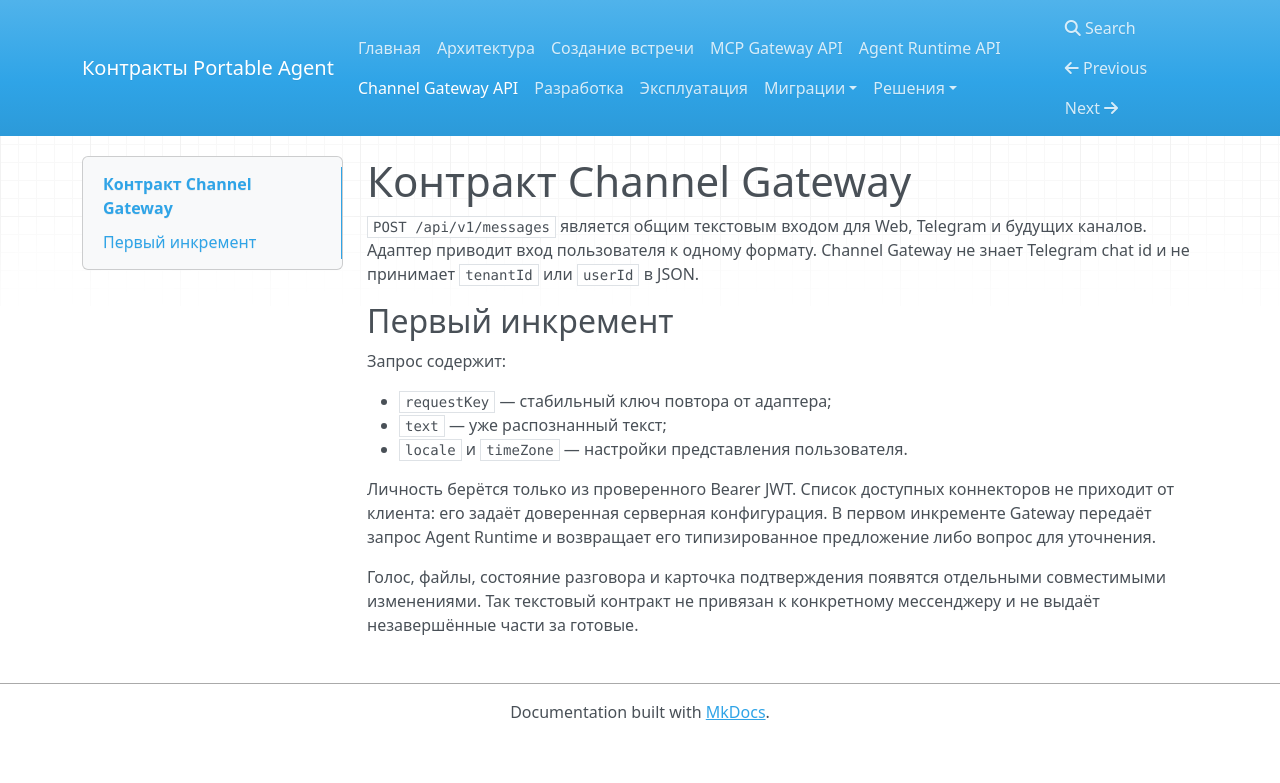
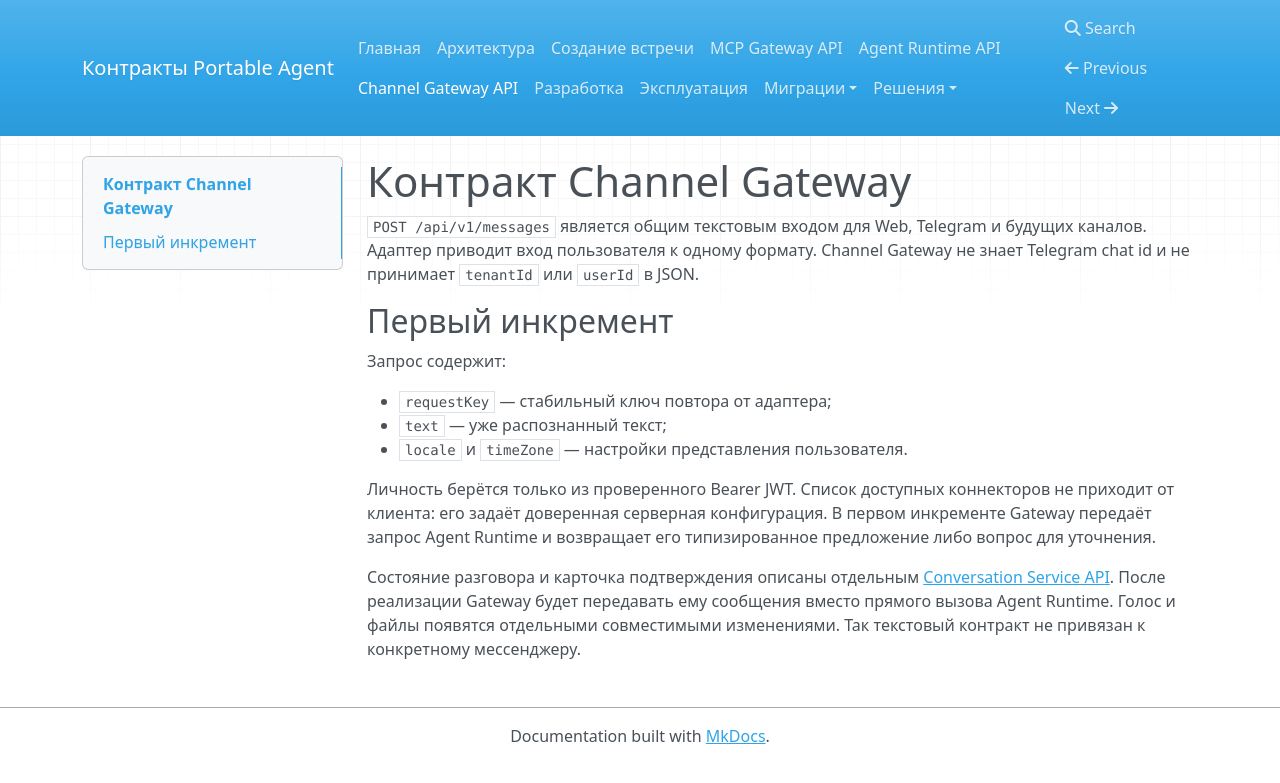
Before and after one commit to portable-agent/contracts, an MkDocs documentation site: the page built from docs/channel-gateway.md, in a window 1280 px wide. Shown: the top 783 px of the page. Built offline with MkDocs 1.6.1, drawn with Linux system fonts in a browser that asks for light colours; nearby versions of some CDN libraries.

Commit message:
feat: добавить контракт сервиса диалогов (#15)

```diff
--- a/docs/channel-gateway.md
+++ b/docs/channel-gateway.md
@@ -16,5 +16,7 @@
 его задаёт доверенная серверная конфигурация. В первом инкременте Gateway передаёт запрос Agent Runtime
 и возвращает его типизированное предложение либо вопрос для уточнения.
 
-Голос, файлы, состояние разговора и карточка подтверждения появятся отдельными совместимыми изменениями.
-Так текстовый контракт не привязан к конкретному мессенджеру и не выдаёт незавершённые части за готовые.
+Состояние разговора и карточка подтверждения описаны отдельным
+[Conversation Service API](conversation-service.md). После реализации Gateway будет передавать ему
+сообщения вместо прямого вызова Agent Runtime. Голос и файлы появятся отдельными совместимыми
+изменениями. Так текстовый контракт не привязан к конкретному мессенджеру.
--- a/package.json
+++ b/package.json
@@ -1,6 +1,6 @@
 {
   "name": "@portable-agent/contracts",
-  "version": "2.2.0",
+  "version": "2.3.0",
   "private": true,
   "files": [
     "openapi",
@@ -17,7 +17,7 @@
   "scripts": {
     "lint": "redocly lint openapi/*.yaml && prettier --check .",
     "test": "node --test test/*.test.mjs",
-    "build": "redocly build-docs openapi/action-api.yaml --output dist/action-api.html && redocly build-docs openapi/mcp-gateway-api.yaml --output dist/mcp-gateway-api.html && redocly build-docs openapi/agent-runtime-api.yaml --output dist/agent-runtime-api.html && redocly build-docs openapi/channel-gateway-api.yaml --output dist/channel-gateway-api.html",
+    "build": "redocly build-docs openapi/action-api.yaml --output dist/action-api.html && redocly build-docs openapi/mcp-gateway-api.yaml --output dist/mcp-gateway-api.html && redocly build-docs openapi/agent-runtime-api.yaml --output dist/agent-runtime-api.html && redocly build-docs openapi/channel-gateway-api.yaml --output dist/channel-gateway-api.html && redocly build-docs openapi/conversation-api.yaml --output dist/conversation-api.html",
     "pack:contracts": "pnpm pack --pack-destination dist",
     "format:check": "prettier --check ."
   },
```
Also changed, not shown: README.md (+2 -1 lines), docs/architecture.md (+1 -0 lines), docs/conversation-service.md (added, +31 -0 lines), docs/index.md (+1 -0 lines), 9 other files.
